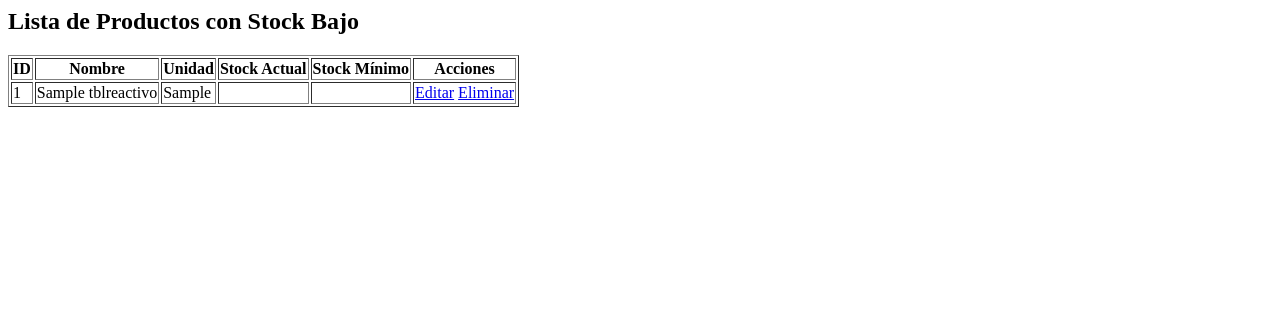
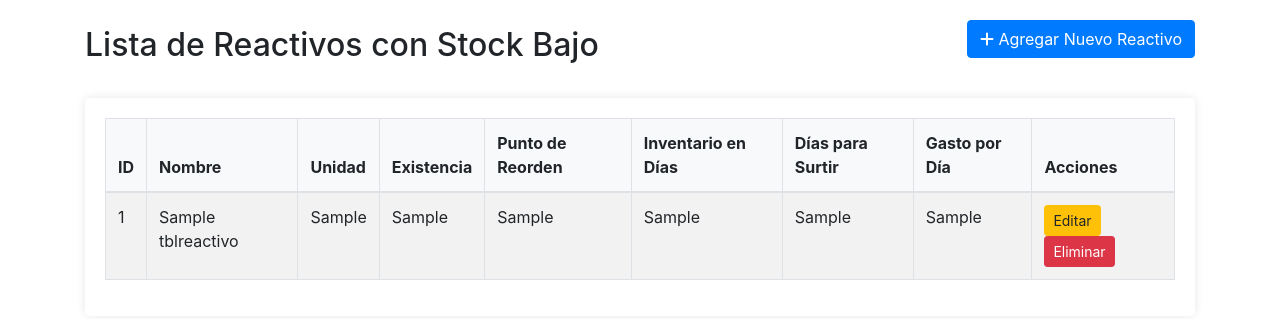
Before and after one commit to potter00/seledb, a PHP site: page /seledb/bd/Inventario/verInventario.php in a window 1280 px wide. Shown: the top 319 px of the page. Run offline with PHP 8.4, Linux system fonts and the light colour scheme; tables that the repository leaves empty or names only in its code hold one stand-in row (values such as "Sample post"); data that the repository does not hold is empty; some libraries are stand-ins or nearby versions.

Commit message:
Cambios en verInventario

```diff
--- a/bd/Inventario/verInventario.php
+++ b/bd/Inventario/verInventario.php
@@ -9,32 +9,83 @@ $inventario = new Inventario();  // Usamos el constructor sin parámetros
 
 // Llamar al método adecuado para obtener los productos
 $result = $inventario->obtenerProductosStockBajo();  // Usamos el método correcto
+?>
 
-echo "<h2>Lista de Productos con Stock Bajo</h2>";
-echo "<table border='1'>
-        <tr>
-            <th>ID</th>
-            <th>Nombre</th>
-            <th>Unidad</th>
-            <th>Stock Actual</th>
-            <th>Stock Mínimo</th>
-            <th>Acciones</th>
-        </tr>";
+<!DOCTYPE html>
+<html lang="es">
+<head>
+    <meta charset="UTF-8">
+    <meta name="viewport" content="width=device-width, initial-scale=1.0">
+    <title>Inventario de Reactivos</title>
+    <link rel="stylesheet" href="../../bootstrap/css/bootstrap.min.css">
+    <style>
+        .container {
+            margin-top: 20px;
+        }
+        .table-container {
+            margin-top: 20px;
+            box-shadow: 0 0 10px rgba(0,0,0,0.1);
+            border-radius: 5px;
+            padding: 20px;
+        }
+        .table th {
+            background-color: #f8f9fa;
+        }
+        .btn-add {
+            margin-bottom: 20px;
+        }
+    </style>
+</head>
+<body>
+    <div class="container">
+        <div class="d-flex justify-content-between align-items-center">
+            <h2>Lista de Reactivos con Stock Bajo</h2>
+            <a href="agregarInventario.php" class="btn btn-primary btn-add">
+                <i class="fas fa-plus"></i> Agregar Nuevo Reactivo
+            </a>
+        </div>
 
-// Aquí no usamos `fetch_assoc()`, ya que $result es un array
-foreach ($result as $row) {
-    echo "<tr>
-            <td>{$row['id']}</td>
-            <td>{$row['nombre']}</td>
-            <td>{$row['unidad']}</td>
-            <td>{$row['stock_actual']}</td>
-            <td>{$row['stock_minimo']}</td>
-            <td>
-                <a href='editarProducto.php?id={$row['id']}'>Editar</a>
-                <a href='eliminarProducto.php?id={$row['id']}'>Eliminar</a>
-            </td>
-        </tr>";
-}
+        <div class="table-container">
+            <table class="table table-striped table-bordered">
+                <thead>
+                    <tr>
+                        <th>ID</th>
+                        <th>Nombre</th>
+                        <th>Unidad</th>
+                        <th>Existencia</th>
+                        <th>Punto de Reorden</th>
+                        <th>Inventario en Días</th>
+                        <th>Días para Surtir</th>
+                        <th>Gasto por Día</th>
+                        <th>Acciones</th>
+                    </tr>
+                </thead>
+                <tbody>
+                    <?php foreach ($result as $row): ?>
+                    <tr>
+                        <td><?php echo $row['id']; ?></td>
+                        <td><?php echo htmlspecialchars($row['nombre']); ?></td>
+                        <td><?php echo htmlspecialchars($row['unidad']); ?></td>
+                        <td><?php echo $row['existencia']; ?></td>
+                        <td><?php echo $row['punto_reorden']; ?></td>
+                        <td><?php echo $row['inventario_en_dias']; ?></td>
+                        <td><?php echo $row['dias_en_surtir']; ?></td>
+                        <td><?php echo $row['gasto_por_dia']; ?></td>
+                        <td>
+                            <a href="editarInventario.php?id=<?php echo $row['id']; ?>" class="btn btn-sm btn-warning">Editar</a>
+                            <a href="eliminarInventario.php?id=<?php echo $row['id']; ?>"
+                               class="btn btn-sm btn-danger"
+                               onclick="return confirm('¿Está seguro de eliminar este reactivo?')">Eliminar</a>
+                        </td>
+                    </tr>
+                    <?php endforeach; ?>
+                </tbody>
+            </table>
+        </div>
+    </div>
 
-echo "</table>";
-?>
+    <script src="../../jquery/jquery-3.3.1.min.js"></script>
+    <script src="../../bootstrap/js/bootstrap.min.js"></script>
+    <script src="https://kit.fontawesome.com/a076d05399.js"></script>
+</body>
+</html>
```
